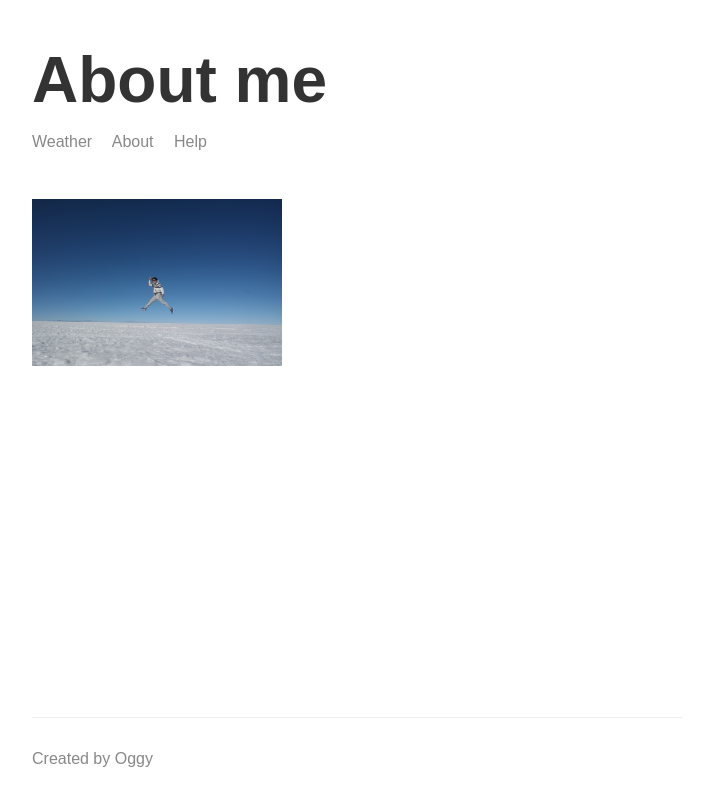
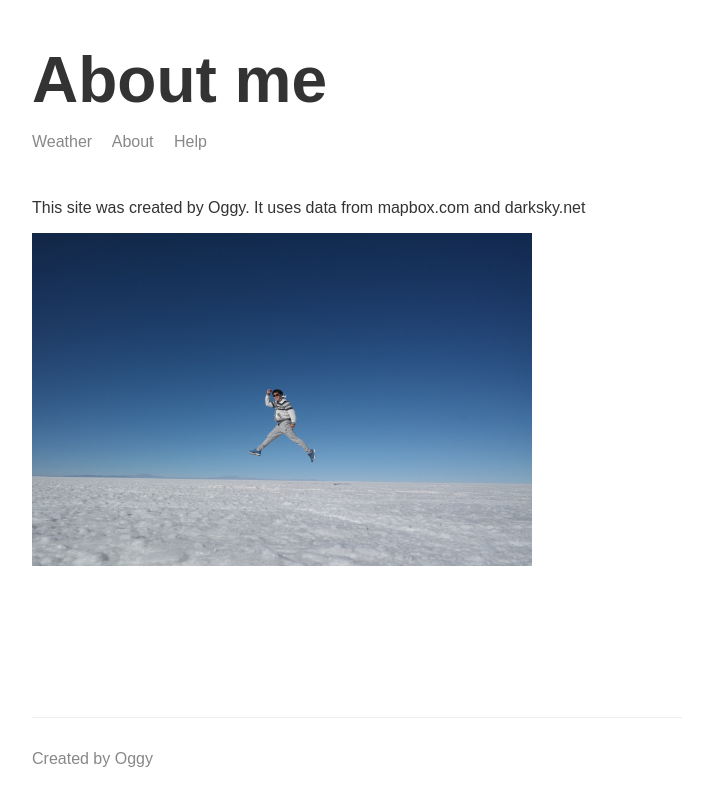
Before and after one commit to oggy-kim/node-study, a Node server app: page /about in a window 1280 px wide. Shown: the whole page, without its empty margins (283-996 px from the left). Run offline with Node 20, Linux system fonts and the light colour scheme; some libraries are stand-ins or nearby versions.

Commit message:
Add some detail info

```diff
--- a/public/css/styles.css
+++ b/public/css/styles.css
@@ -38,7 +38,8 @@ header a {
 }
 
 .portrait {
-    width: 250px;
+    width: 500px;
+    margin: auto;
 }
 
 input {
--- a/src/utils/forecast.js
+++ b/src/utils/forecast.js
@@ -9,7 +9,7 @@ const forecast = (latitude, longitude, callback) => {
             callback('Unable to find loction information.', undefined)
         } else {
             callback(undefined,
-                body.daily.data[0].summary + "It is currently " + body.currently.temperature + ". There is a " + body.currently.precipProbability + "% chance of rain.")
+                "현재 : " + body.daily.data[0].summary + ", 기온은 " + body.currently.temperature + "도이며, 현재 강수 확률은" + body.currently.precipProbability + "% 입니다.")
         }
     })
 }
--- a/templates/views/about.hbs
+++ b/templates/views/about.hbs
@@ -12,6 +12,7 @@
 <body>
     <div class="main-content">
     {{>header}}
+    <p>This site was created by Oggy. It uses data from mapbox.com and darksky.net</p>
     <img class="portrait" src="/img/profile.jpg">
     </div>
     {{>footer}}
--- a/templates/views/help.hbs
+++ b/templates/views/help.hbs
@@ -12,7 +12,7 @@
 <body>
     <div class="main-content">
         {{>header}}
-        <p>help for {{help}}</p>
+        <p>help for something? {{help}}</p>
     </div>
     {{>footer}}
 </body>
--- a/templates/views/index.hbs
+++ b/templates/views/index.hbs
@@ -11,7 +11,7 @@
 <body>
     <div class="main-content">
     {{>header}}
-    <p>메인 페이지</p>
+    <p>원하시는 도시명을 입력 후 'Search' 버튼을 눌러주세요.</p>
 
     <form>
         <input type="text" placeholder="Location">
```
Also changed, not shown: public/img/profile.jpg.
